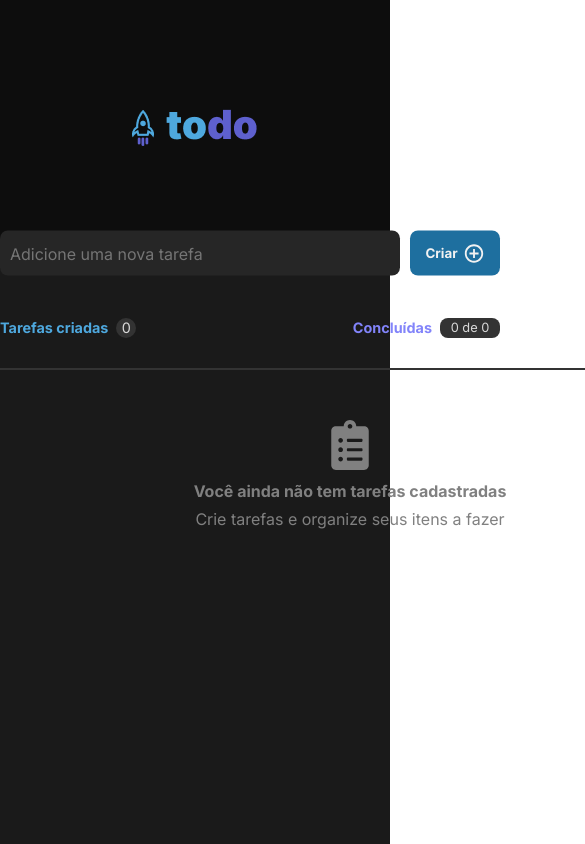
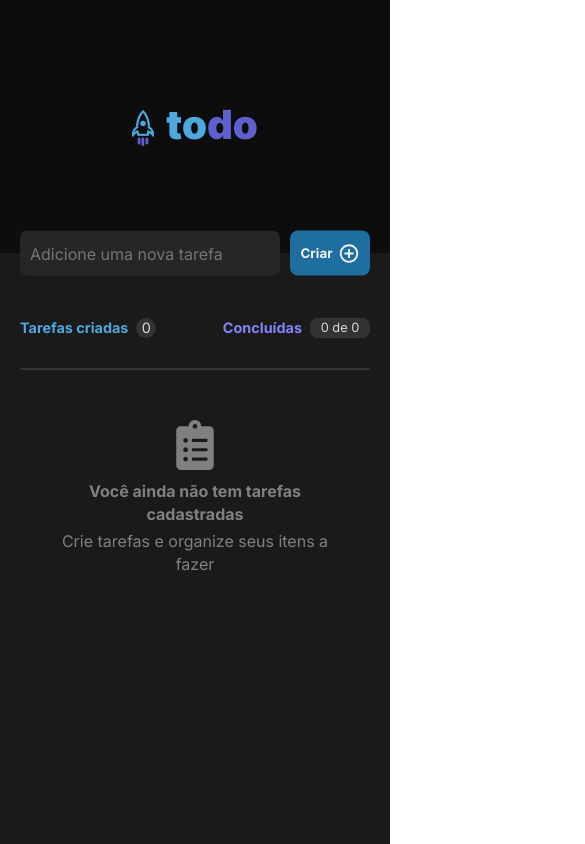
Before and after one commit to PedroVeras18/toDo-ignite, a React (Vite) app: page / in a window 390 px wide. Shown: the top 844 px of the page, 585 px wide, since content can reach past the window. Built offline with nearby package versions, Linux system fonts and the light colour scheme.

Commit message:
validacao do formulario e mais responsividade

```diff
--- a/src/components/Task/Task.css
+++ b/src/components/Task/Task.css
@@ -90,6 +90,6 @@
 
 @media (max-width: 768px){
     .CardTaskNotCompleted, .CardTaskCompleted{
-        width: 500px;
+        width: 350px;
     }
 }
--- a/src/components/Tasks/Tasks.css
+++ b/src/components/Tasks/Tasks.css
@@ -54,7 +54,7 @@
     margin-left: 5px;
 }
 
-.ButtonNewTask button:hover{
+.ButtonNewTask button:not(:disabled):hover{
     background-color: #4396ca;
     cursor: pointer;
 }
@@ -133,18 +133,19 @@
 .emptyTasksArray p{
     color: #808080;
     margin-bottom: 5px;
+    text-align: center;
 }
 
 @media (max-width: 768px){
-    .CreateNewTask, .NumberTasksCreatedAndFinished{
-        width: 500px;
+    .CreateNewTask, .NumberTasksCreatedAndFinished, .emptyTasksArray{
+        width: 350px;
     }
 
     .InputNewTask input{
-        width: 400px;
+        width: 260px;
     }
 
     .ButtonNewTask button{
-        width: 90px;
+        width: 80px;
     }
 }
--- a/src/components/Tasks/Tasks.jsx
+++ b/src/components/Tasks/Tasks.jsx
@@ -42,6 +42,8 @@ export default function Tasks(){
     }
     console.log("Handle: ", tasks)
 
+    const isNewTaskEmpty = newTask.length === 0 ? true : false
+
     const emptyTasksArray = tasks.length === 0
     const numberTasksCreated = tasks.length
     const taskCompleted = tasks.filter( task => task.isCompleted === true)
@@ -57,7 +59,7 @@ export default function Tasks(){
                         onChange={handleNewTaskChange} />
                 </div>
                 <div className="ButtonNewTask">
-                    <button onClick={handleAddNewTask}>
+                    <button disabled={isNewTaskEmpty} onClick={handleAddNewTask}>
                         Criar
                         <MdAddCircleOutline color="#F2F2F2" size={22}/>
                     </button>
```
